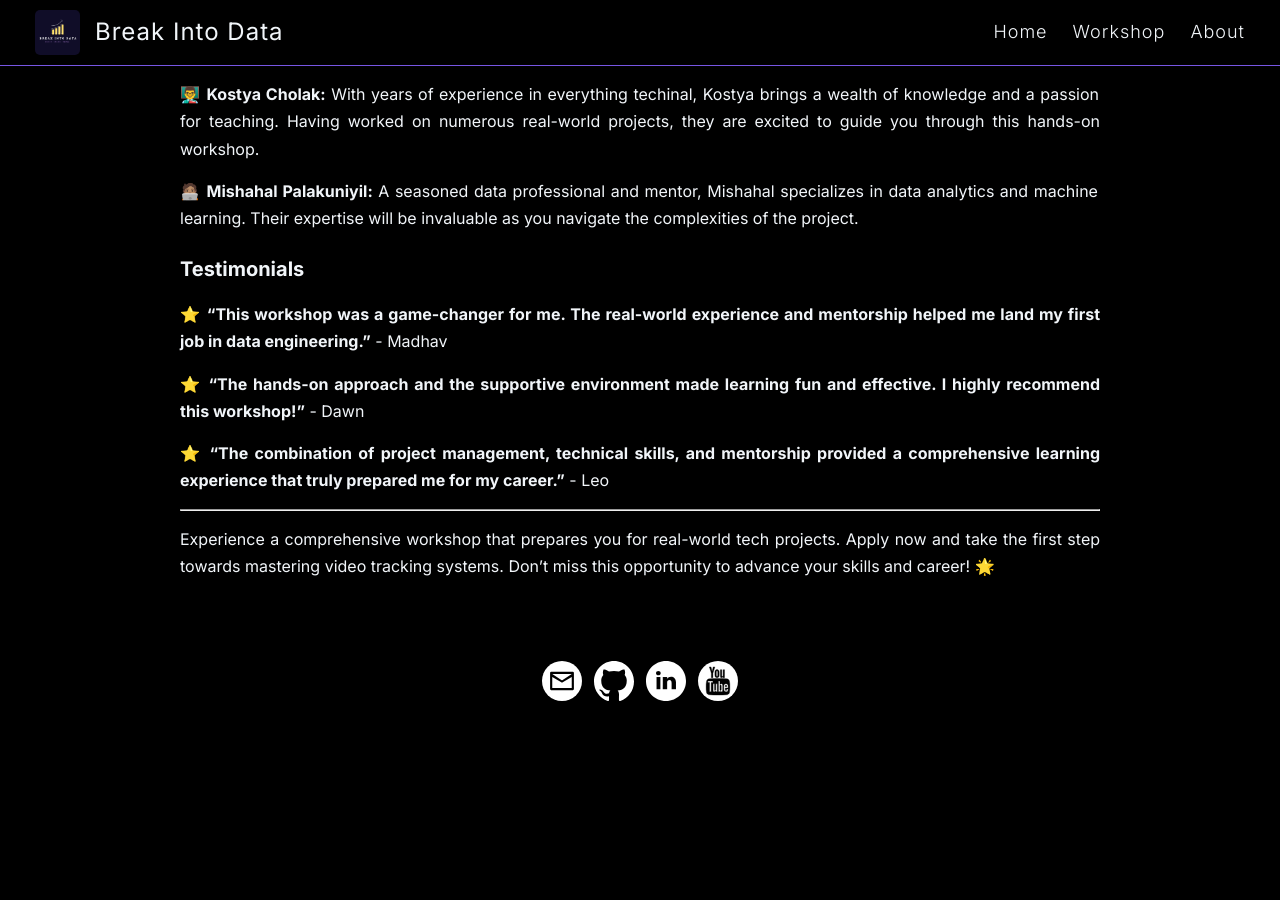
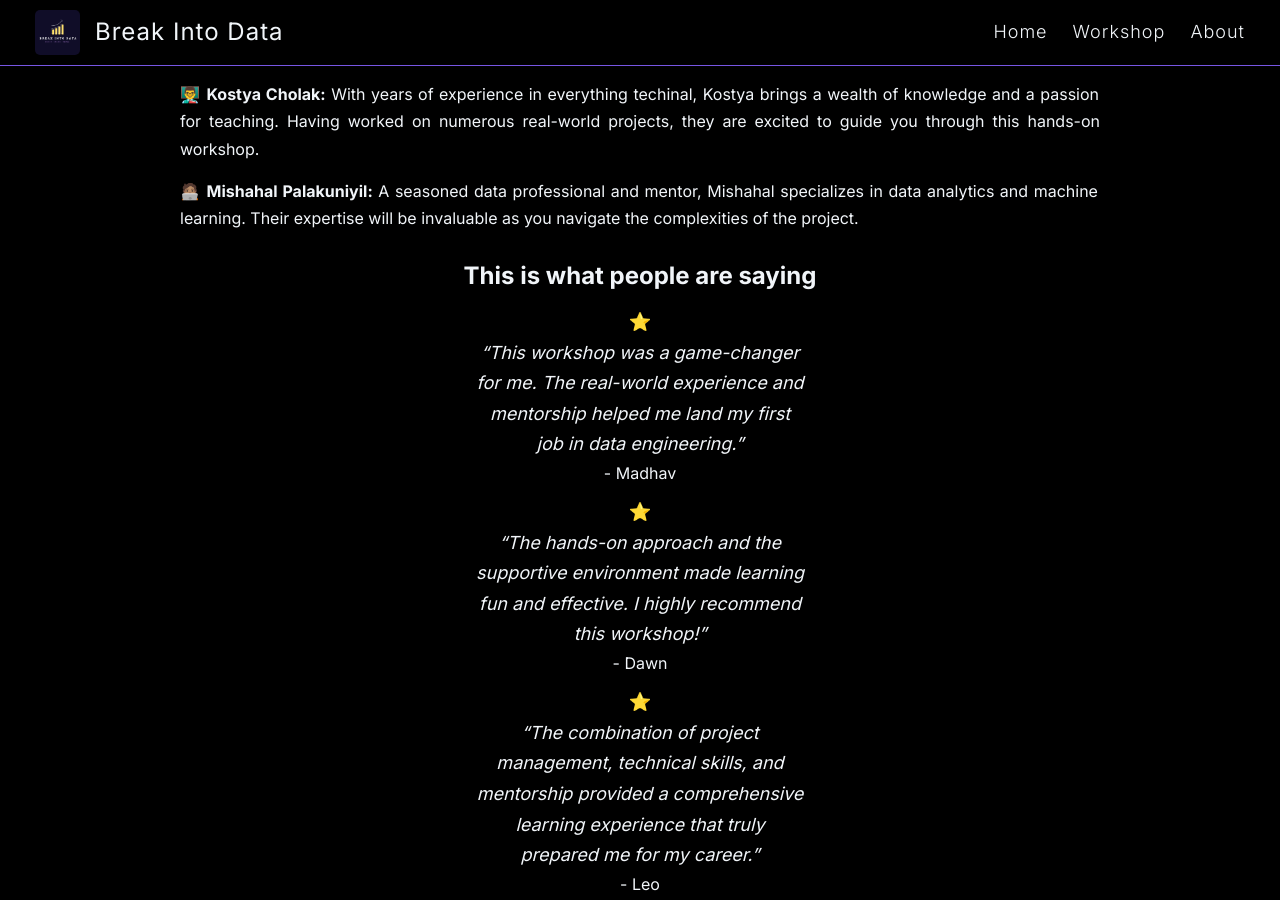
Before and after one commit to Break-Into-Data/break-into-data-website, a Jekyll site: the page built from _pages/workshops.md, in a window 1280 px wide and 900 px high, scrolled down 3235 px. Built offline with Jekyll 4.4.1, drawn with Linux system fonts in a browser that asks for light colours; before the commit the page ends 3965 px from its top, so only the background shows below that.

Commit message:
feat: update testimonials structure

```diff
--- a/_pages/workshops.md
+++ b/_pages/workshops.md
@@ -133,12 +133,36 @@ Don't do it alone - be part of a small cohort of other participants buillding re
 
 🧑🏽‍💻 **Mishahal Palakuniyil:** A seasoned data professional and mentor, Mishahal specializes in data analytics and machine learning. Their expertise will be invaluable as you navigate the complexities of the project.
 
-### Testimonials
-⭐️ **"This workshop was a game-changer for me. The real-world experience and mentorship helped me land my first job in data engineering."** - Madhav
-
-⭐️ **"The hands-on approach and the supportive environment made learning fun and effective. I highly recommend this workshop!"** - Dawn
-
-⭐️ **"The combination of project management, technical skills, and mentorship provided a comprehensive learning experience that truly prepared me for my career."** - Leo
+<h2 class="centered-header">This is what people are saying</h2>
+<div class="testimonials">
+    <div class="testimonial">
+      ⭐️
+      <div class="testimonial-text">
+        “This workshop was a game-changer for me. The real-world experience and mentorship helped me land my first job in data engineering.”
+      </div>
+      <div class="testimonial-author">
+        - Madhav
+      </div>
+    </div>
+  <div class="testimonial">
+    ⭐️
+    <div class="testimonial-text">
+    “The hands-on approach and the supportive environment made learning fun and effective. I highly recommend this workshop!”
+    </div>
+    <div class="testimonial-author">
+      - Dawn
+    </div>
+  </div>
+  <div class="testimonial">
+    ⭐️
+    <div class="testimonial-text">
+    “The combination of project management, technical skills, and mentorship provided a comprehensive learning experience that truly prepared me for my career.”
+    </div>
+    <div class="testimonial-author">
+     - Leo
+    </div>
+  </div>
+</div>
 
 ---
 
--- a/assets/style.scss
+++ b/assets/style.scss
@@ -1426,6 +1426,34 @@ Modules - reusable parts of our design
   }
 }
 
+.testimonials {
+  max-width: 350px;
+  text-align: center;
+  margin: 0 auto;
+
+  .testimonial {
+    display: flex;
+    flex-direction: column;
+    align-items: center;
+    .testimonial-text {
+      text-align: center;
+    }
+    margin: 10px;
+  }
+
+  .testimonial-text {
+    font-style: italic
+  }
+
+  .testimonial-author {
+    font-size: 16px;
+  }
+}
+
+.centered-header {
+  text-align: center;
+}
+
 
 // Settled on moving the import of syntax highlighting to the bottom of the CSS
 // ... Otherwise it really bloats up the top of the CSS file and makes it difficult to find the start
```
